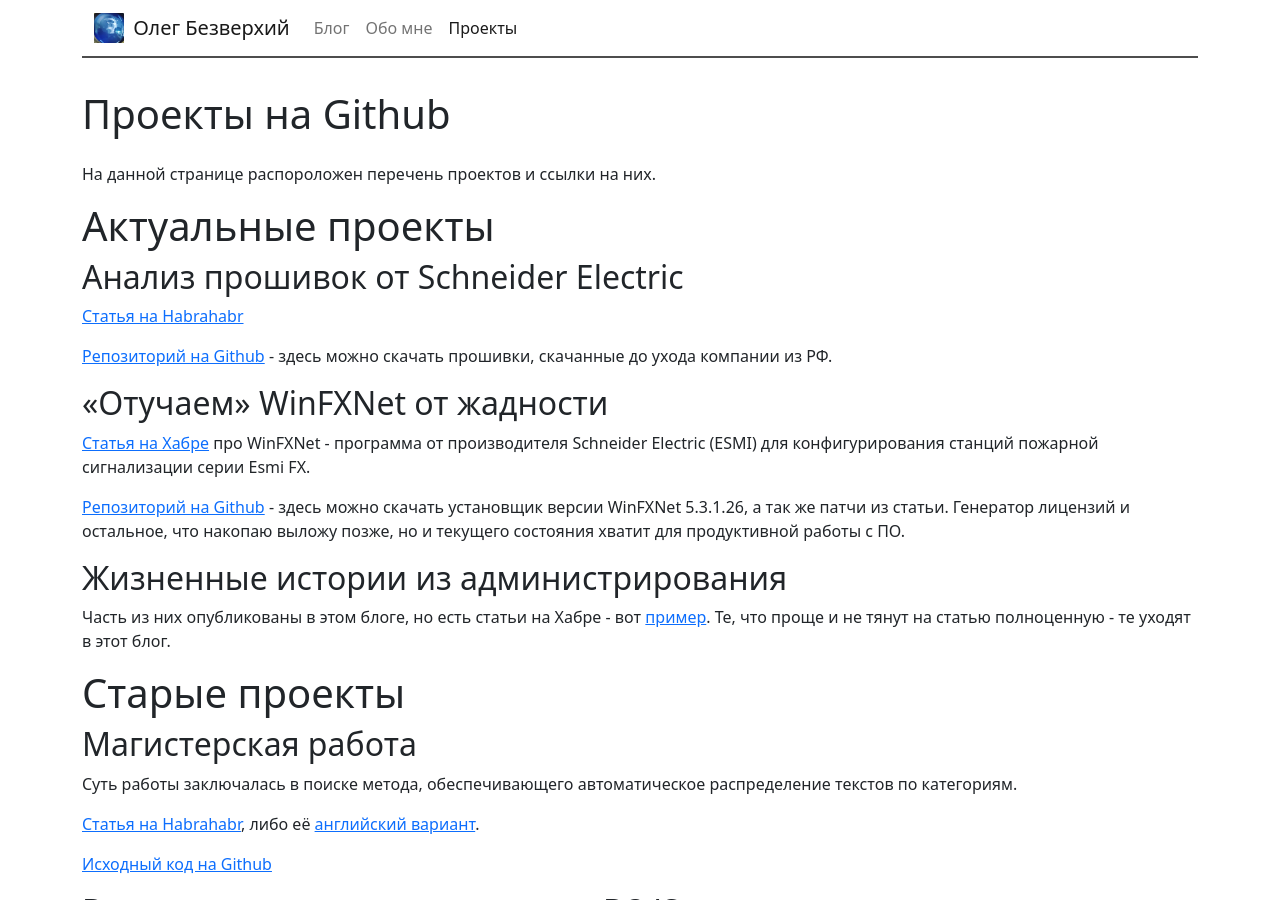
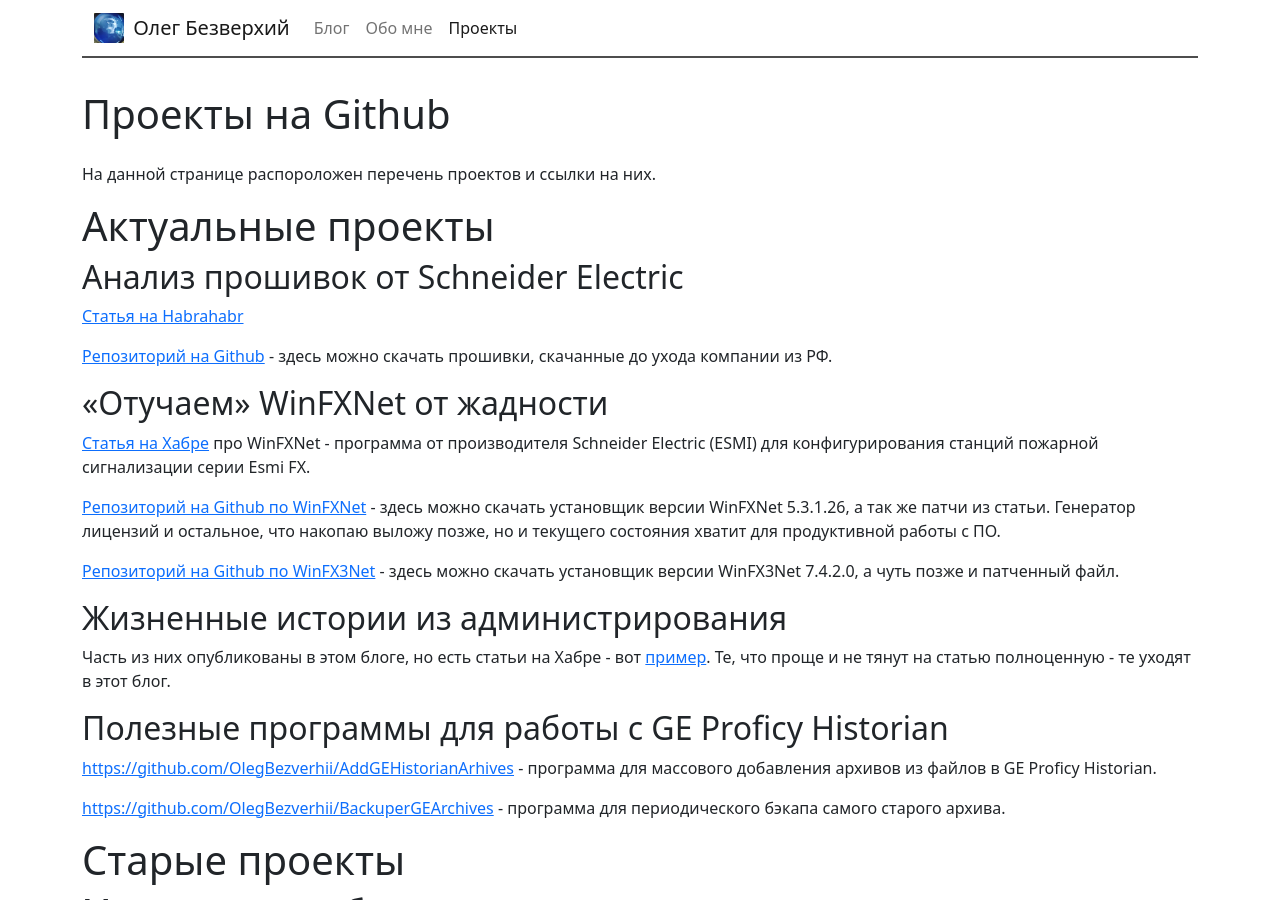
Before and after one commit to OlegBezverhii/olegbezverhii.github.io, a Jekyll site: the page built from anypages/project.md, in a window 1280 px wide and 900 px high. Built offline with Jekyll 4.4.1, drawn with Linux system fonts in a browser that asks for light colours.

Commit message:
Новый пост
Добавил про проекты для работы с Proficy Historian

```diff
--- a/anypages/project.md
+++ b/anypages/project.md
@@ -18,11 +18,19 @@ permalink: /project/
 
 [Статья на Хабре](https://habr.com/ru/articles/752178/) про WinFXNet - программа от производителя Schneider Electric (ESMI) для конфигурирования станций пожарной сигнализации серии Esmi FX.
 
-[Репозиторий на Github](https://github.com/OlegBezverhii/WinFXNet-SchEl) - здесь можно скачать установщик версии WinFXNet 5.3.1.26, а так же патчи из статьи. Генератор лицензий и остальное, что накопаю выложу позже, но и текущего состояния хватит для продуктивной работы с ПО.
+[Репозиторий на Github по WinFXNet](https://github.com/OlegBezverhii/WinFXNet-SchEl) - здесь можно скачать установщик версии WinFXNet 5.3.1.26, а так же патчи из статьи. Генератор лицензий и остальное, что накопаю выложу позже, но и текущего состояния хватит для продуктивной работы с ПО.
+
+[Репозиторий на Github по WinFX3Net](https://github.com/OlegBezverhii/WinFX3Net-SchEl) - здесь можно скачать установщик версии WinFX3Net 7.4.2.0, а чуть позже и патченный файл.
 
 ## Жизненные истории из администрирования
 
 Часть из них опубликованы в этом блоге, но есть статьи на Хабре - вот [пример](https://habr.com/ru/articles/790554/). Те, что проще и не тянут на статью полноценную - те уходят в этот блог.
+
+## Полезные программы для работы с GE Proficy Historian
+
+[https://github.com/OlegBezverhii/AddGEHistorianArhives](https://github.com/OlegBezverhii/AddGEHistorianArhives) - программа для массового добавления архивов из файлов в GE Proficy Historian.
+
+[https://github.com/OlegBezverhii/BackuperGEArchives](https://github.com/OlegBezverhii/BackuperGEArchives) - программа для периодического бэкапа самого старого архива.
 
 
 # Старые проекты
```
Also changed, not shown: _posts/2025-02-01-Historian.md (added, +14 -0 lines).
